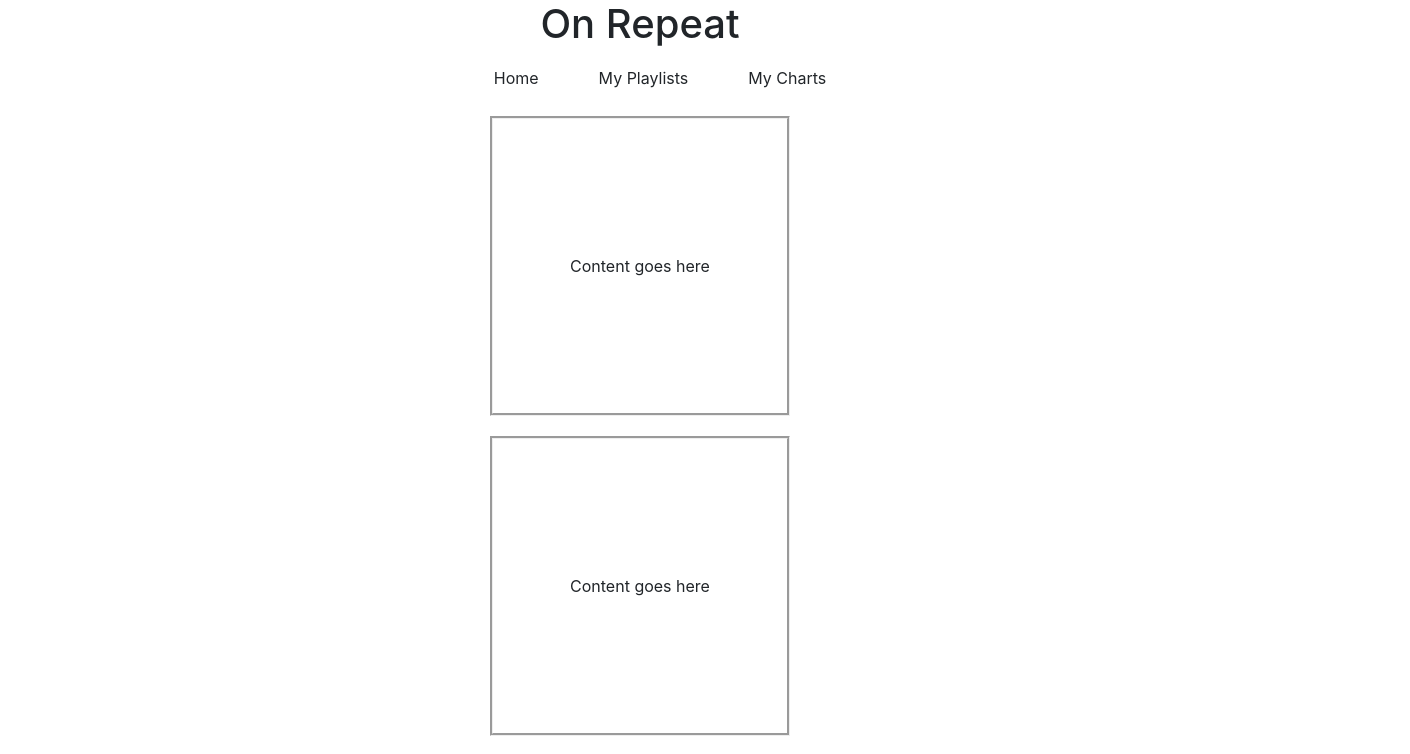
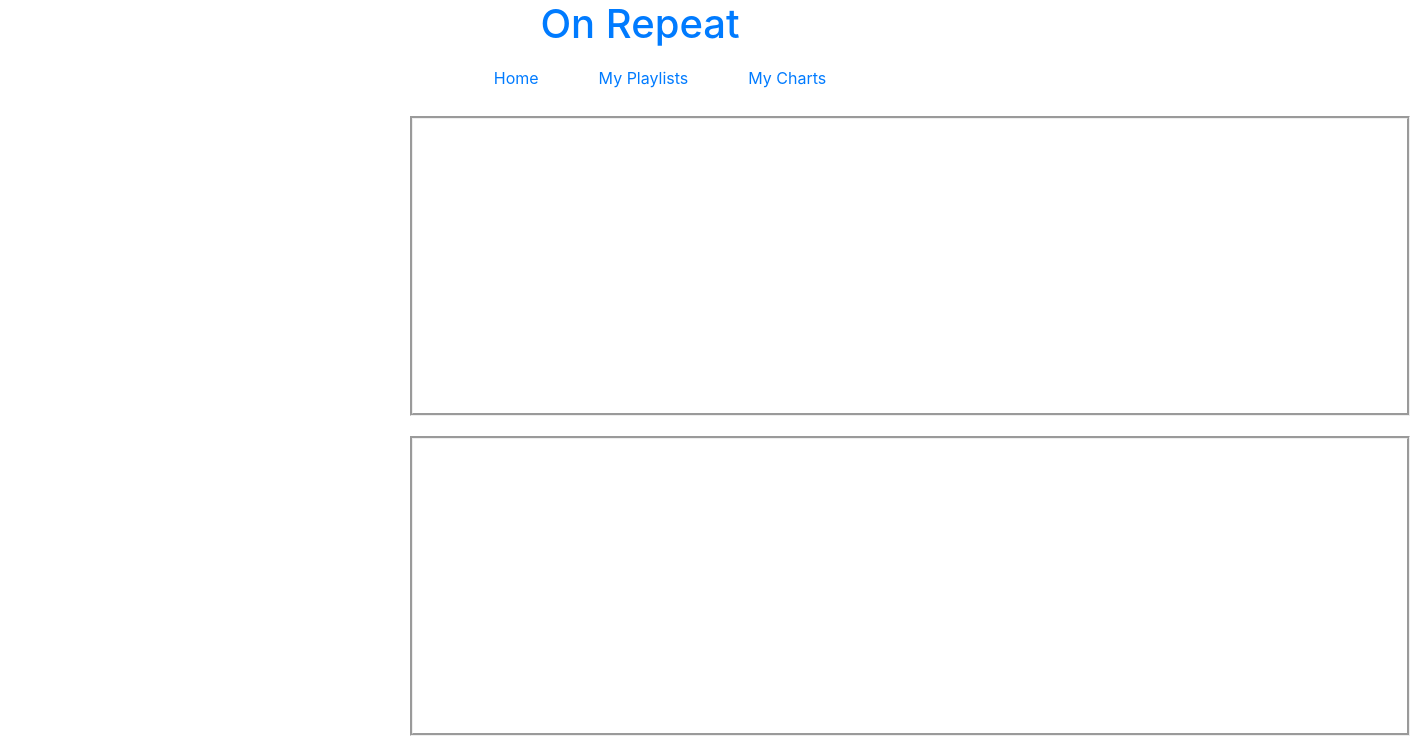
Before and after one commit to Team-Isaac-and-Mike/OnRepeat, a React (Create React App) app in the folder ClientApp/: page /charts in a window 1280 px wide. Shown: the top 754 px of the page, 1410 px wide, since content can reach past the window. Built offline with nearby package versions, Linux system fonts and the light colour scheme.

Commit message:
Added Router and linked to /, /playlists, /charts

```diff
--- a/ClientApp/src/App.jsx
+++ b/ClientApp/src/App.jsx
@@ -1,22 +1,20 @@
 import React from 'react'
 import './custom.scss'
+import { Link, Route, Switch } from 'react-router-dom'
 import { Header } from './components/Header'
-import { Box } from './components/Box'
+import { Home } from './pages/Home'
+import { MyPlaylists } from './pages/MyPlaylists'
+import { MyCharts } from './pages/MyCharts'
 
 export function App() {
   return (
     <main>
       <Header />
-      <section className="boxContainer">
-        <Box />
-        <Box />
-        <Box />
-        <Box />
-        <Box />
-        <Box />
-        <Box />
-        <Box />
-      </section>
+      <Switch>
+        <Route exact path="/" component={Home} />
+        <Route exact path="/playlists" component={MyPlaylists} />
+        <Route exact path="/charts" component={MyCharts} />
+      </Switch>
     </main>
   )
 }
--- a/ClientApp/src/components/Header.jsx
+++ b/ClientApp/src/components/Header.jsx
@@ -1,16 +1,25 @@
 import React from 'react'
+import { Link } from 'react-router-dom'
 
 export function Header() {
   return (
     <div>
       <header>
-        <h1>On Repeat</h1>
+        <h1>
+          <Link to="/">On Repeat</Link>
+        </h1>
       </header>
       <nav>
         <ul className="navBar">
-          <li>Home</li>
-          <li>My Playlists</li>
-          <li>My Charts</li>
+          <li>
+            <Link to="/">Home</Link>
+          </li>
+          <li>
+            <Link to="/playlists"> My Playlists </Link>
+          </li>
+          <li>
+            <Link to="/charts">My Charts</Link>
+          </li>
         </ul>
       </nav>
     </div>
--- a/ClientApp/src/custom.scss
+++ b/ClientApp/src/custom.scss
@@ -56,3 +56,20 @@ article {
   flex-wrap: wrap;
   justify-content: center;
 }
+
+.charts {
+  display: flex;
+  justify-content: center;
+  flex-direction: column;
+}
+
+.topArtists {
+  height: 300px;
+  width: 1000px;
+  padding-bottom: 100px;
+}
+
+.topSongs {
+  height: 300px;
+  width: 1000px;
+}
--- /dev/null
+++ b/ClientApp/src/pages/Home.jsx
@@ -0,0 +1,19 @@
+import React from 'react'
+import { Box } from '../components/Box'
+
+export function Home() {
+  return (
+    <div>
+      <section className="boxContainer">
+        <Box />
+        <Box />
+        <Box />
+        <Box />
+        <Box />
+        <Box />
+        <Box />
+        <Box />
+      </section>
+    </div>
+  )
+}
--- /dev/null
+++ b/ClientApp/src/pages/MyCharts.jsx
@@ -0,0 +1,13 @@
+import React from 'react'
+
+export function MyCharts() {
+  return (
+    <div>
+      <section className="charts">
+        <article className="topArtists"></article>
+
+        <article className="topSongs"></article>
+      </section>
+    </div>
+  )
+}
--- /dev/null
+++ b/ClientApp/src/pages/MyPlaylists.jsx
@@ -0,0 +1,11 @@
+import React from 'react'
+
+export function MyPlaylists() {
+  return (
+    <div>
+      <section>
+        <p>test</p>
+      </section>
+    </div>
+  )
+}
```
